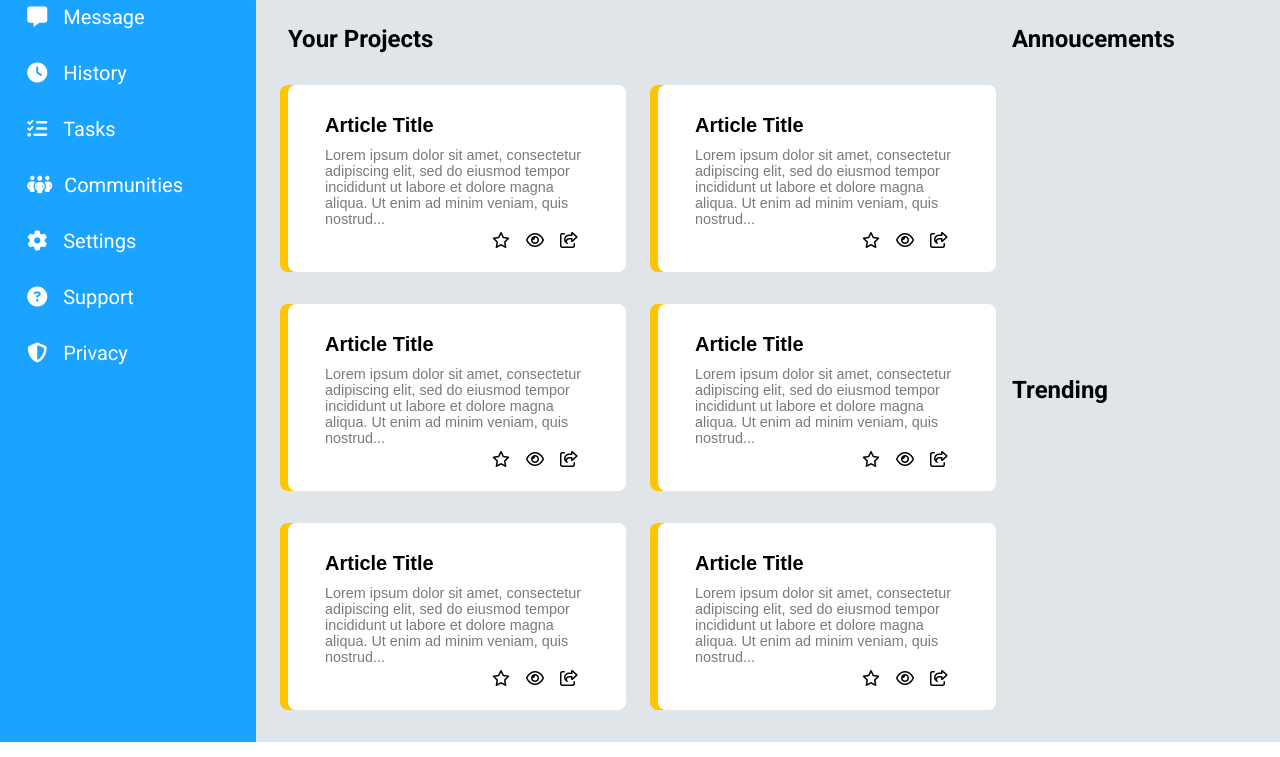
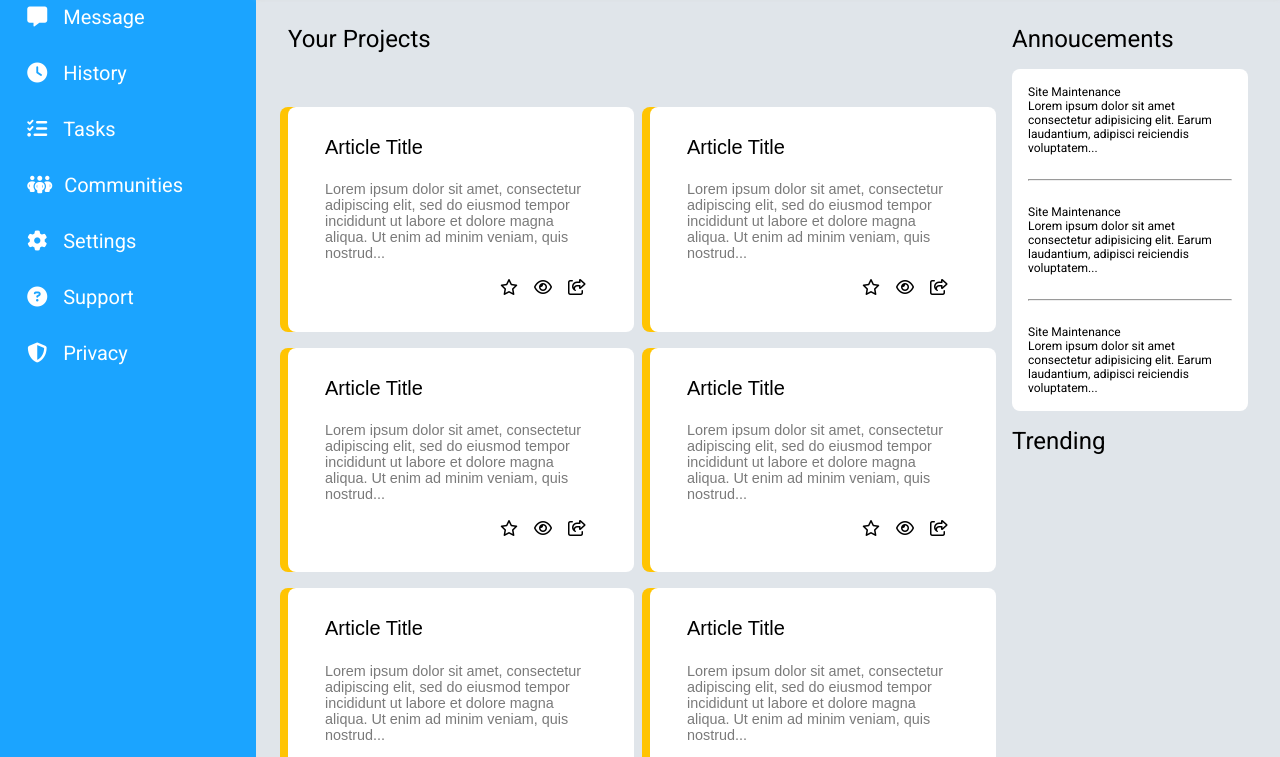
Before and after one commit to immonroe/admin-dashboard, a plain HTML site: page index.html in a window 1280 px wide. Shown: the part 199-956 px from the top of the page. Drawn offline with Linux system fonts and the light colour scheme.

Commit message:
Added styling to announcement container

```diff
--- a/index.html
+++ b/index.html
@@ -130,11 +130,30 @@
 
             </div>
             <!-- 4 boxes of content -->
-            <div class="annoucements">
+            <div class="announcements">
                 <h2>Annoucements</h2>
+                <div class="announcements-container">
+                    <div>
+                        <p class="announcements-sub">Site Maintenance</p>
+                        <p class="announcements-content">Lorem ipsum dolor sit amet consectetur adipisicing elit. Earum laudantium, adipisci reiciendis voluptatem...</p>
+                    </div>
+                    <hr>
+                    <div>
+                        <p class="announcements-sub">Site Maintenance</p>
+                        <p class="announcements-content">Lorem ipsum dolor sit amet consectetur adipisicing elit. Earum laudantium, adipisci reiciendis voluptatem...</p>
+                    </div>
+                    <hr>
+                    <div>
+                        <p class="announcements-sub">Site Maintenance</p>
+                        <p class="announcements-content">Lorem ipsum dolor sit amet consectetur adipisicing elit. Earum laudantium, adipisci reiciendis voluptatem...</p>
+                    </div>
+                </div>
             </div>
             <div class="trending">
                 <h2>Trending</h2>
+                <div class="trending-container">
+
+                </div>
             </div>
         </div>
 
--- a/style.css
+++ b/style.css
@@ -169,11 +169,15 @@ button {
   padding: 2rem 2rem;
 }
 
+h2 {
+    font-weight: normal;
+}
+
 .article {
     display: grid;
     grid-area: 1 / 1 / 3 / 1;
-    gap: 2rem;
-    grid-template-columns: repeat(2, minmax(250px, 1fr));
+    gap: 1rem;
+    grid-template-columns: repeat(2, (250px, 1fr));
     grid-template-rows: (3, 1fr);
 }
 
@@ -191,7 +195,7 @@ button {
 }
 
 .article p {
-    font-size: 18px;
+    font-size: 1rem;
     font-family: sans-serif;
     color: white;
     text-align: left;
@@ -206,7 +210,6 @@ button {
 
 .card .title {
     font-size: 1.25rem;
-    font-weight: bold;
     color: black;
 }
 
@@ -218,9 +221,18 @@ button {
 /* CONTENT SECTION (right side) */
 
 .announcements {
+    /* display: grid; */
+}
 
+.announcements-container {
+    display: grid;
+    padding: 1rem;
+    background-color: #FFFFFF;
+    border-radius: .5rem;
+    font-size: 0.75rem;
+    margin-top: 1rem;
+    gap: 1.5rem;
 }
 
 .trending {
-
 }
```
